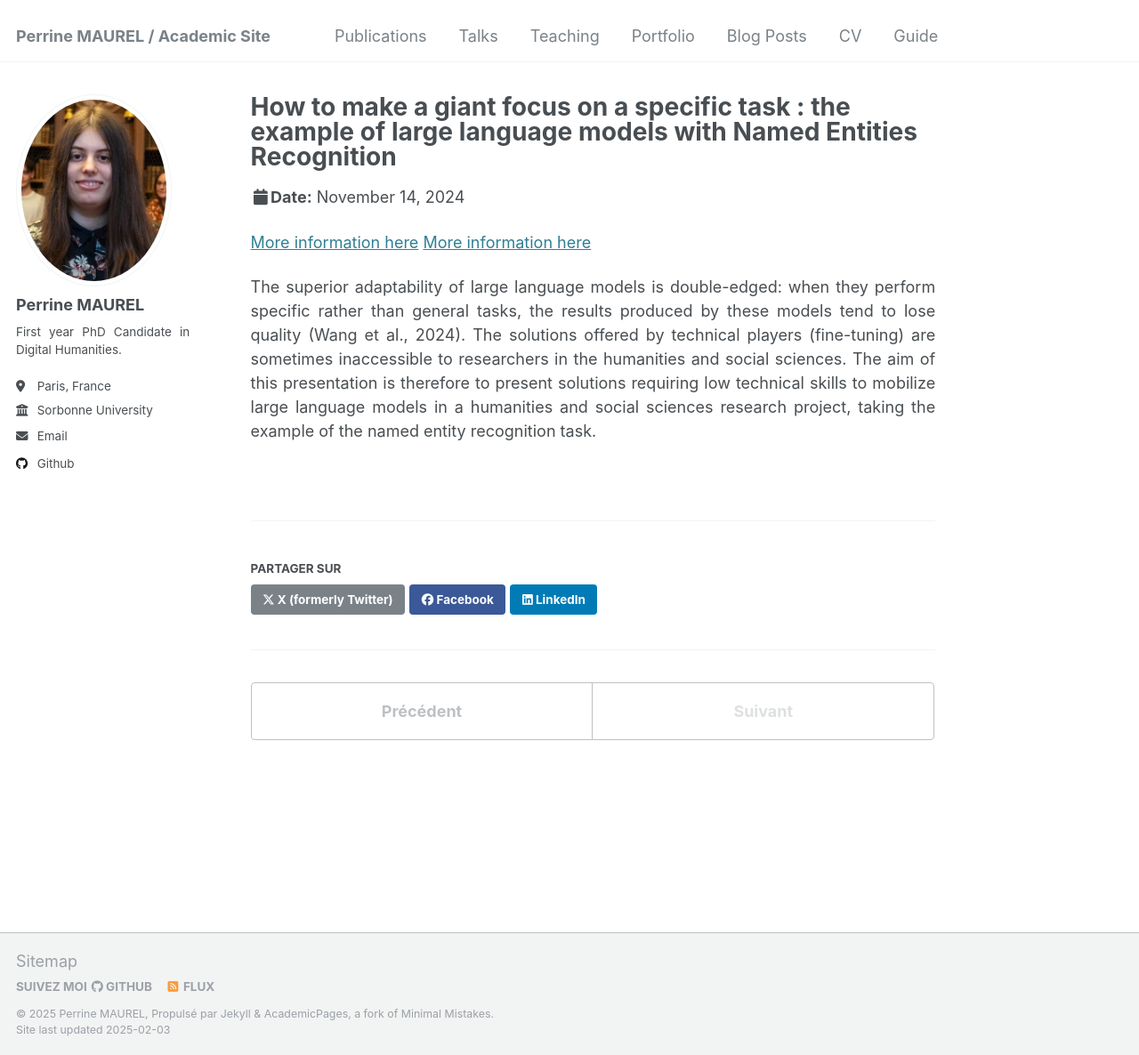
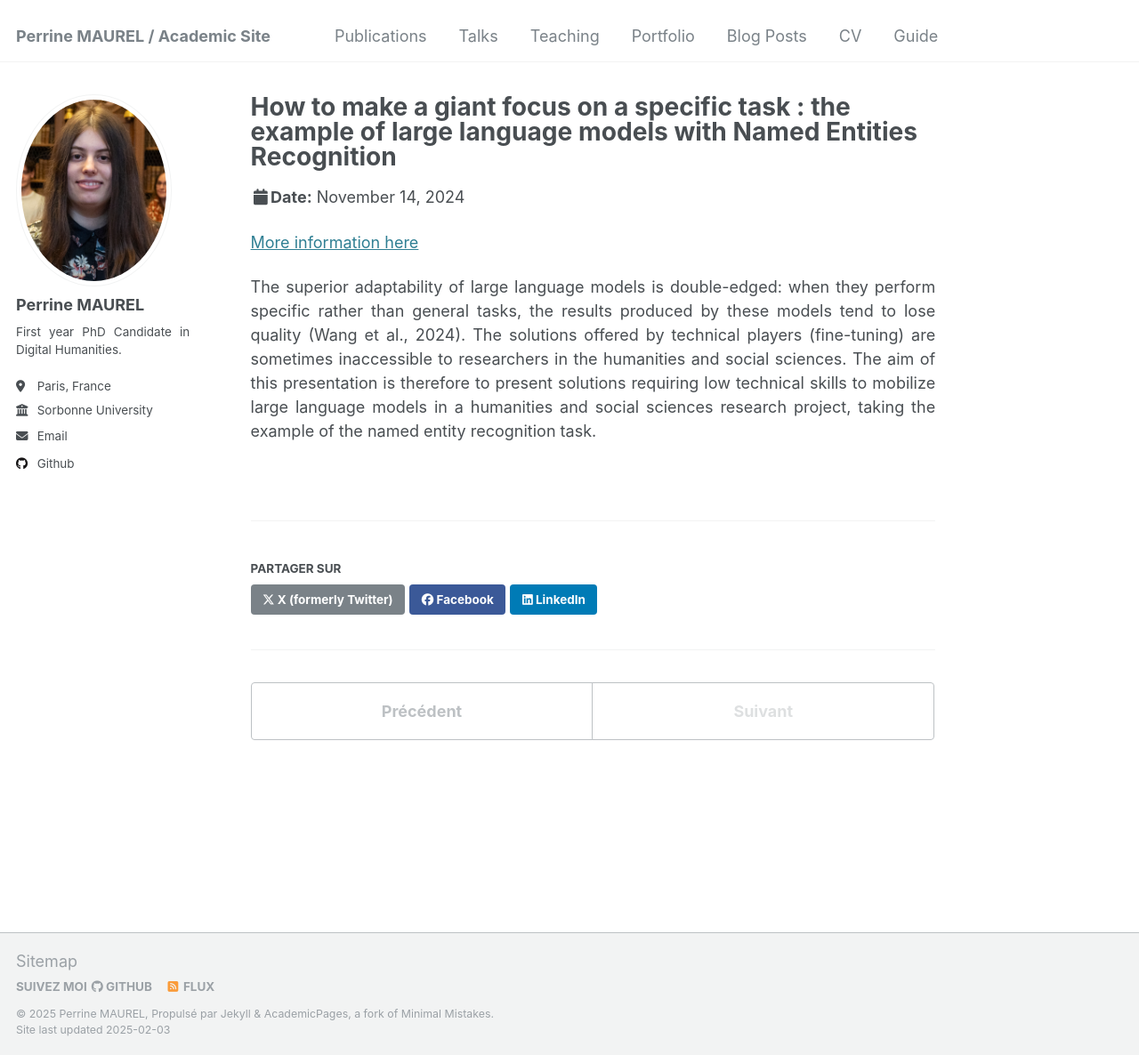
Before and after one commit to perrinemaurel/perrinemaurel.github.io, a Jekyll site: the page built from _talks/2024-11-14-talk-2.md, in a window 1280 px wide and 1186 px high. Shown: the whole window at 89% size. Built offline with Jekyll 4.4.1, drawn with Linux system fonts in a browser that asks for light colours.

Commit message:
Update 2024-11-14-talk-2.md

```diff
--- a/_talks/2024-11-14-talk-2.md
+++ b/_talks/2024-11-14-talk-2.md
@@ -8,6 +8,5 @@ date: 2024-11-14
 location: "Lyon, France"
 ---
 <a href="https://caih.sciencesconf.org/576553" target="_blank">More information here</a>
-[More information here](https://caih.sciencesconf.org/576553)
 
 The superior adaptability of large language models is double-edged: when they perform specific rather than general tasks, the results produced by these models tend to lose quality (Wang et al., 2024). The solutions offered by technical players (fine-tuning) are sometimes inaccessible to researchers in the humanities and social sciences. The aim of this presentation is therefore to present solutions requiring low technical skills to mobilize large language models in a humanities and social sciences research project, taking the example of the named entity recognition task.
```
